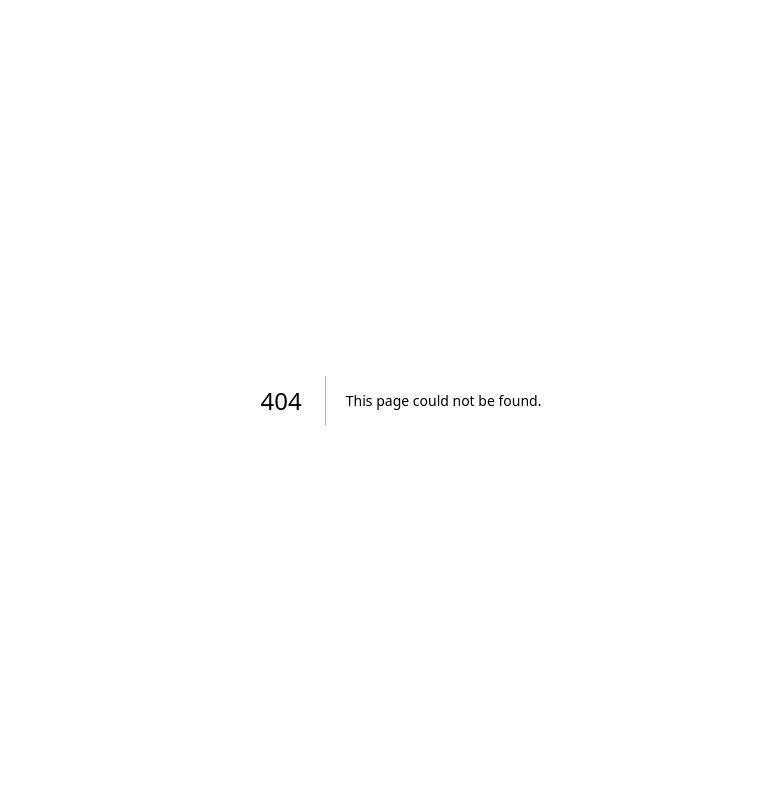
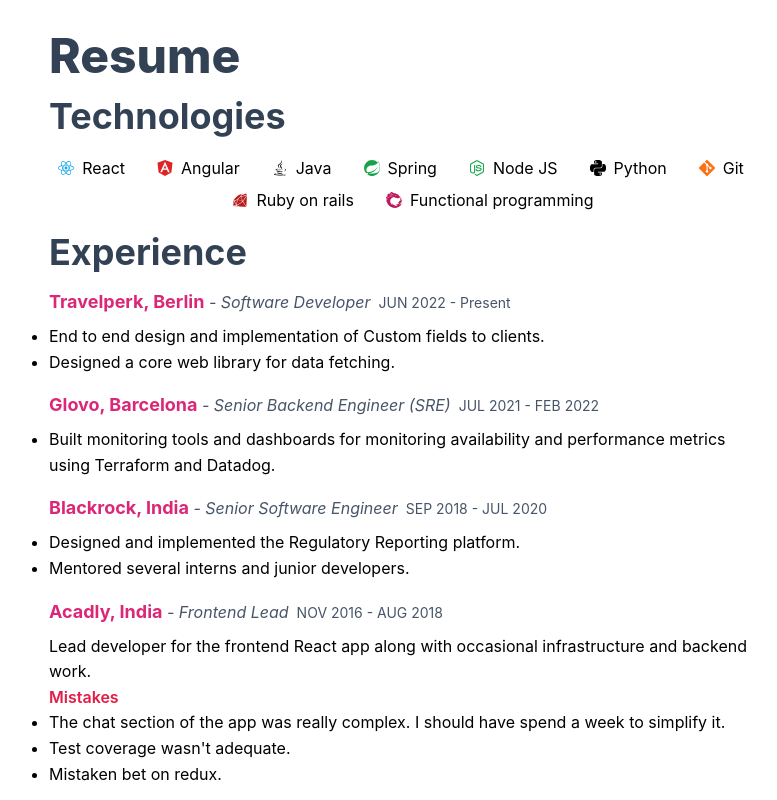
Before and after one commit to dhruvrajvanshi/dhruvrajvanshi.github.io, a Next.js app: page /resume in a window 1280 px wide. Before the commit this address had no page. Shown: the whole page, without its empty margins (239-1016 px from the left). Built offline with nearby package versions, Linux system fonts and the light colour scheme.

Commit message:
Add resume

```diff
--- /dev/null
+++ b/pages/resume.tsx
@@ -0,0 +1,176 @@
+import React from 'react'
+import { DiRuby } from 'react-icons/di'
+import { FaNodeJs, FaReact } from 'react-icons/fa'
+import {
+  SiAngular,
+  SiGit,
+  SiJava,
+  SiPython,
+  SiReactivex,
+  SiSpring,
+} from 'react-icons/si'
+
+const tech = [
+  {
+    icon: <FaReact className='text-sky-500' />,
+    text: 'React',
+  },
+  {
+    icon: <SiAngular className='text-red-600' />,
+    text: 'Angular',
+  },
+  {
+    icon: <SiJava />,
+    text: 'Java',
+  },
+  {
+    icon: <SiSpring className='text-green-600' />,
+    text: 'Spring',
+  },
+  {
+    icon: <FaNodeJs className='text-green-600' />,
+    text: 'Node JS',
+  },
+  {
+    icon: <SiPython />,
+    text: 'Python',
+  },
+  {
+    icon: <SiGit className='text-orange-500' />,
+    text: 'Git',
+  },
+  {
+    icon: <DiRuby className='text-red-700' />,
+    text: 'Ruby on rails',
+  },
+  {
+    icon: <SiReactivex className='text-pink-700' />,
+    text: 'Functional programming',
+  },
+]
+export default function Resume() {
+  return (
+    <div className='px-8' style={{ maxWidth: '768px', margin: 'auto' }}>
+      <h1 className='text-5xl font-extrabold mt-8 text-slate-700'>Resume</h1>
+      <Section>
+        <SectionHeader>Technologies</SectionHeader>
+        <ul className='mt-4 flex space-x-6 flex-wrap justify-center text-center items-center'>
+          {tech.map(({ icon, text }) => (
+            <li key={text} className='flex items-center justify-center p-1'>
+              <span className='mr-2'>{icon}</span> <span>{text}</span>
+            </li>
+          ))}
+        </ul>
+      </Section>
+
+      <ExperienceSection />
+    </div>
+  )
+}
+
+function SectionHeader({ children }: { children: string }) {
+  return <h2 className='text-4xl font-bold mt-4 text-slate-700'>{children}</h2>
+}
+function Section(props: React.HTMLProps<HTMLDivElement>) {
+  return <section {...props} />
+}
+
+function ExperienceSection() {
+  return (
+    <Section>
+      <SectionHeader>Experience</SectionHeader>
+
+      <div>
+        <Company
+          company='Travelperk'
+          location='Berlin'
+          title='Software Developer'
+          duration='JUN 2022 - Present'
+        >
+          <ul className='list-disc'>
+            <li>
+              End to end design and implementation of Custom fields to clients.
+            </li>
+            <li>Designed a core web library for data fetching.</li>
+          </ul>
+        </Company>
+
+        <Company
+          company='Glovo'
+          location='Barcelona'
+          title='Senior Backend Engineer (SRE)'
+          duration='JUL 2021 - FEB 2022'
+        >
+          <ul className='list-disc'>
+            <li>
+              Built monitoring tools and dashboards for monitoring availability
+              and performance metrics using Terraform and Datadog.
+            </li>
+          </ul>
+        </Company>
+
+        <Company
+          company='Blackrock'
+          location='India'
+          title='Senior Software Engineer'
+          duration='SEP 2018 - JUL 2020'
+        >
+          <ul className='list-disc'>
+            <li>Designed and implemented the Regulatory Reporting platform.</li>
+            <li>Mentored several interns and junior developers.</li>
+          </ul>
+        </Company>
+        <Company
+          company='Acadly'
+          title='Frontend Lead'
+          duration='NOV 2016 - AUG 2018'
+          location='India'
+        >
+          Lead developer for the frontend React app along with occasional
+          infrastructure and backend work.
+          <SubsectionHeading>Mistakes</SubsectionHeading>
+          <ul className='list-disc'>
+            <li>
+              The chat section of the app was really complex. I should have
+              spend a week to simplify it.
+            </li>
+            <li>Test coverage wasn&apos;t adequate.</li>
+            <li>Mistaken bet on redux.</li>
+          </ul>
+        </Company>
+      </div>
+    </Section>
+  )
+
+  function Company({
+    company,
+    title,
+    duration,
+    location,
+    children,
+  }: {
+    company: string
+    title: string
+    duration: string
+    location: string
+    children: React.HTMLProps<HTMLDivElement>['children']
+  }) {
+    return (
+      <div className='mt-4' style={{ lineHeight: '1.6' }}>
+        <h3 className='mb-2'>
+          <span className='text-lg text-pink-600 font-bold'>
+            {company}, {location}
+          </span>
+          <span className='text-slate-600 italic'>&nbsp;- {title}</span>
+          <span className='text-sm text-slate-600 ml-2'>{duration}</span>
+        </h3>
+
+        <div>{children}</div>
+      </div>
+    )
+  }
+}
+
+function SubsectionHeading({ children }: { children: string }) {
+  return <div className='text-rose-600 font-semibold'>{children}</div>
+}
```
